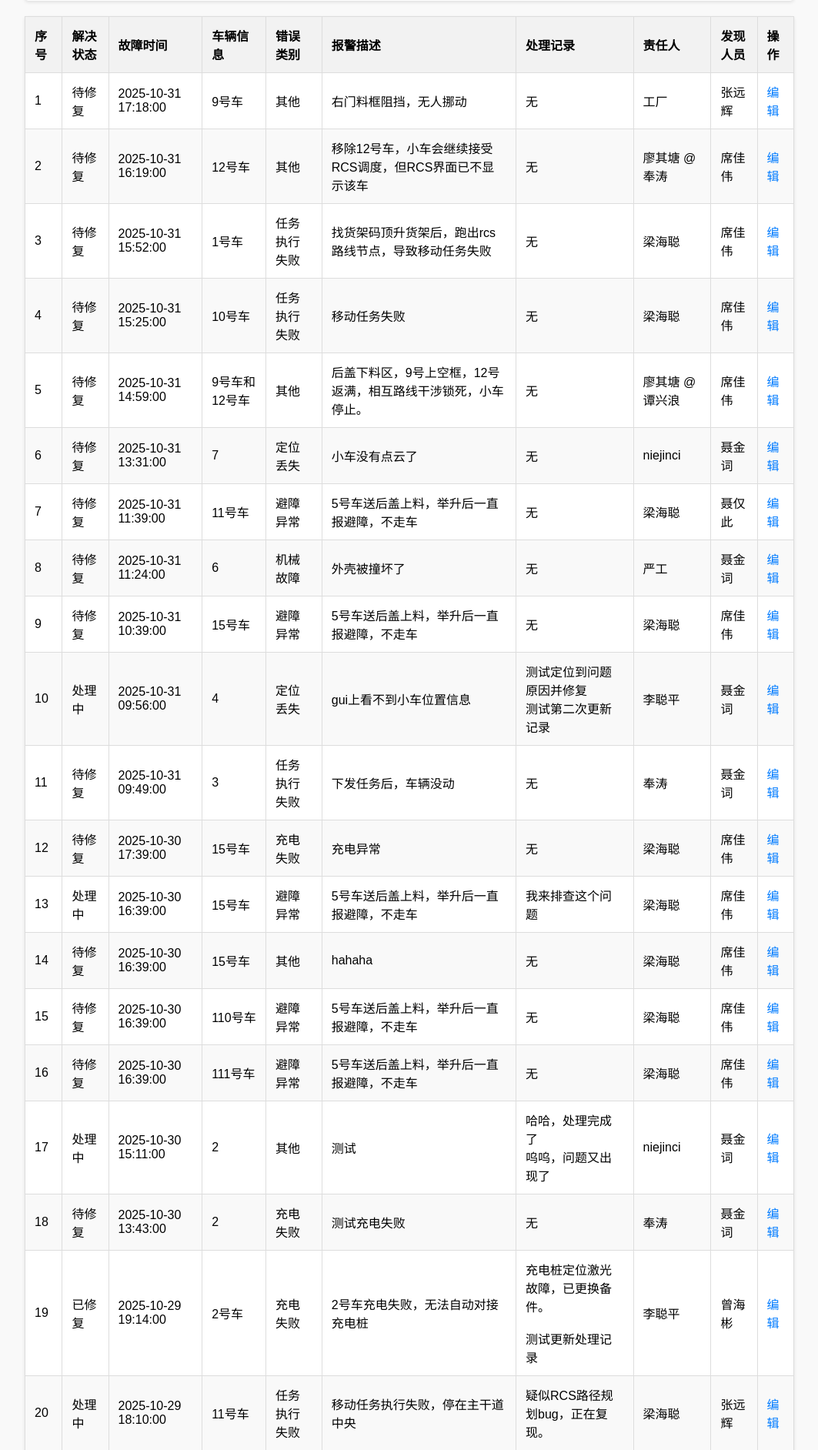
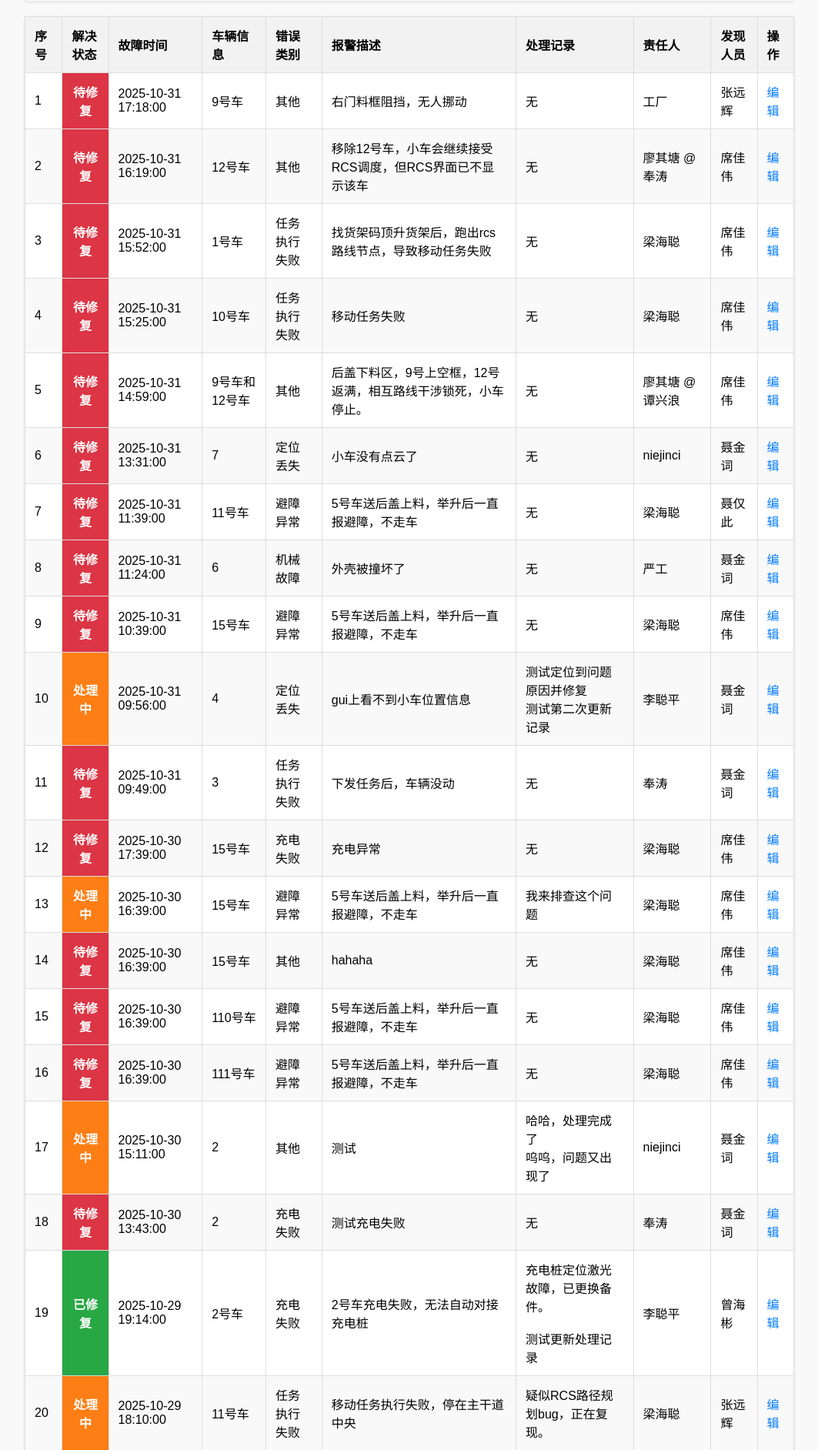
Before and after one commit to niejinci/agv_fault_reporter, a Flask app: page / in a window 1280 px wide. Shown: the part 782-2666 px from the top of the page at 77% size, without its empty margins (108-1171 px from the left). Run offline with Flask 3, Linux system fonts and the light colour scheme; data comes from the database, SQL or seed files in the repository.

Commit message:
将故障的状态改为以下三个状态，并且不同的状态显示不同的颜色：
- 未处理 红色
- 观察中 橙色
- 已处理 绿色

```diff
--- a/app.py
+++ b/app.py
@@ -23,7 +23,7 @@ limiter = Limiter(
 
 # --- 全局常量定义 ---
 FAULT_CATEGORIES = ["充电失败", "任务执行失败", "避障异常", "定位丢失", "机械故障", "其他"]
-FAULT_STATUSES = ["待修复", "处理中", "已修复"]
+FAULT_STATUSES = ["未处理", "观察中", "已处理"]
 
 # --- 数据库管理 (无变动) ---
 def get_db():
--- a/schema.sql
+++ b/schema.sql
@@ -5,7 +5,7 @@ CREATE TABLE IF NOT EXISTS faults (
     fault_time TIMESTAMP NOT NULL,                        -- 故障发生时间
     vehicle_id TEXT NOT NULL,                             -- 车辆编号
     category TEXT NOT NULL,                               -- 错误类别
-    status TEXT NOT NULL DEFAULT '待修复',                  -- 解决状态 (待修复, 处理中, 已修复)
+    status TEXT NOT NULL DEFAULT '未处理',                 -- 解决状态 (未处理, 观察中, 已处理)
     description TEXT NOT NULL,                            -- 故障详细描述
     solution TEXT,                                        -- 解决办法 (初步)
     resolution_log TEXT,                                  -- 处理记录
--- a/static/style.css
+++ b/static/style.css
@@ -281,6 +281,34 @@ td.preserve-whitespace {
     white-space: nowrap; /* 确保 "每页显示:" 这几个字本身不换行 */
 }
 
+/* --- 状态样式 (新三态) ---
+   为兼容历史数据，也同时覆盖旧状态名称，
+   这样老数据（例如 "待修复"/"处理中"/"已修复"）也能显示新颜色。
+*/
+td.status-未处理,
+td.status-待修复 {
+    background-color: #dc3545; /* bootstrap danger */
+    color: #ffffff;
+    font-weight: bold;
+    text-align: center;
+}
+
+td.status-观察中,
+td.status-处理中 {
+    background-color: #fd7e14; /* bootstrap orange */
+    color: #ffffff;
+    font-weight: bold;
+    text-align: center;
+}
+
+td.status-已处理,
+td.status-已修复 {
+    background-color: #28a745; /* bootstrap success */
+    color: #ffffff;
+    font-weight: bold;
+    text-align: center;
+}
+
 .flash-messages { margin: 12px 0; }
 .flash { padding: 10px; border-radius: 4px; margin-bottom: 6px; }
 .flash-success { background: #e6ffed; border: 1px solid #b7f0c7; color: #0b6b2f; }
```
